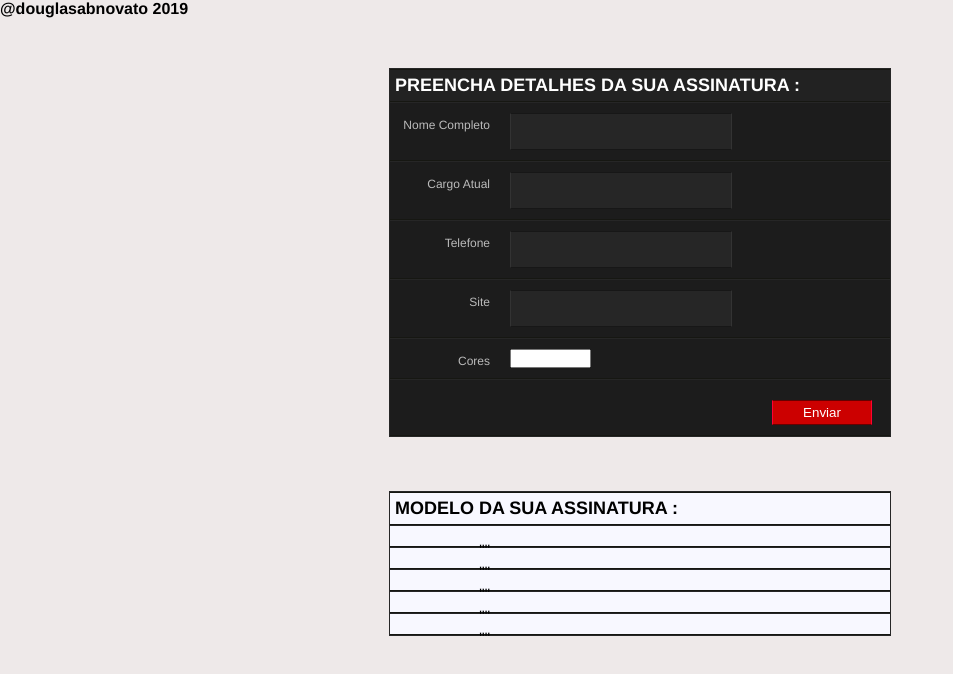
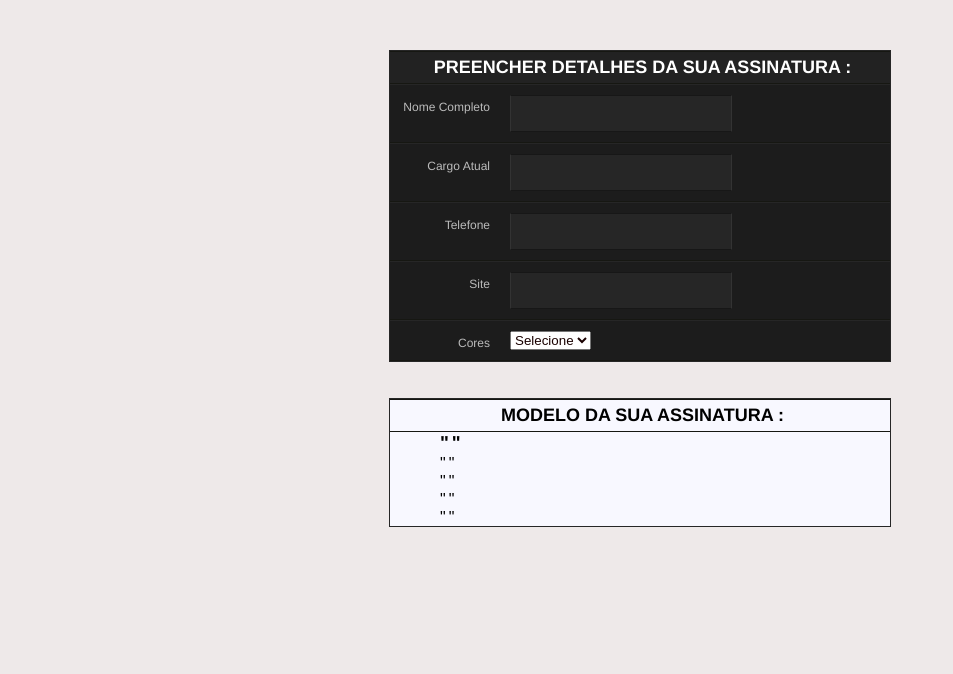
Before and after one commit to jfbaraky/signature-block-generator, a React (Create React App) app: page / in a window 1280 px wide. Shown: the top 674 px of the page, without its empty margins (0-953 px from the left). Built offline with nearby package versions, Linux system fonts and the light colour scheme.

Commit message:
issue #4

```diff
--- a/src/App.js
+++ b/src/App.js
@@ -6,9 +6,7 @@ class App extends Component {
     render() {
       return (
         <div className="App">
-          <h4> @douglasabnovato 2019 </h4>
           <Signature />
-
         </div>
       );
     }
--- a/src/components/Signature/Signature.js
+++ b/src/components/Signature/Signature.js
@@ -17,16 +17,13 @@ export default class Signature extends React.Component {
       state[campo] = evento.target.value;
       this.setState(state);
     };
-    this.onSubmit = (evento) => {
-      evento.preventDefault();
-    };
   }
   render() {
     return (
       <div>
         <div id="inputs">
           <div className="box">
-          <h1>Preencha detalhes da sua assinatura :</h1>
+            <h1>Preencher detalhes da sua assinatura :</h1>
             <label>
               <span>Nome Completo</span>
               <input
@@ -65,7 +62,7 @@ export default class Signature extends React.Component {
             </label>
             <label>
               <span>Cores</span>
-              <select name="input_text" onChange={this.onChange} value={this.state.cores}>
+              <select id="cor" name="input_text" value={this.state.cores}>
                 <option value="">Selecione</option>
                 <option value="1">Preto</option>
                 <option value="2">Azul</option>
@@ -74,23 +71,20 @@ export default class Signature extends React.Component {
                 <option value="5">Branco</option>
               </select>
             </label>
-            <label>
-              <input onClick={this.onSubmit} type="button" className="button" value="Enviar" />
-            </label>
           </div>
         </div>
-        <br/><br/><br/>
+        <br/><br/>
         <div id="modelo">
           <div className="assinatura">
             <h1>Modelo da sua assinatura :</h1>
-            <label><span>{JSON.stringify(this.state.nomecompleto)}</span></label>
-            <label><span>{JSON.stringify(this.state.cargoatual)}</span></label>
-            <label><span>{JSON.stringify(this.state.telefone)}</span></label>
-            <label><span>{JSON.stringify(this.state.site)}</span></label>
-            <label><span>{JSON.stringify(this.state.cores)}</span></label>
+            <h3>{JSON.stringify(this.state.nomecompleto)}</h3>
+            <p>{JSON.stringify(this.state.cargoatual)}</p>
+            <p>{JSON.stringify(this.state.telefone)}</p>
+            <p>{JSON.stringify(this.state.site)}</p>
+            <p>{JSON.stringify(this.state.cores)}</p>
           </div>
         </div>
-        <br />
+        <br/><br/>
       </div>
     );
   }
--- a/src/components/Signature/signature.css
+++ b/src/components/Signature/signature.css
@@ -6,10 +6,14 @@
 
 body{
     font:100% normal Arial, Helvetica, sans-serif;
-    background:#EEE9E9 ; /* #161712 */
+    background:#EEE9E9 ;
 }
 
-.inputs,input,select{
+#cor{
+    color:#1a0000;
+}
+
+#inputs, input, select{
     margin:0;
     padding:0;
     color:#ffffff;
@@ -31,6 +35,7 @@ div.box h1 {
     padding:5px 0 5px 5px;
     border-bottom:1px solid #161712;
     border-top:1px solid #161712;
+    text-align: center;
 }
 
 div.box label {
@@ -62,21 +67,6 @@ div.box .input_text {
     border-right:1px double #333333;
 }
 
-div.box .button{
-    margin:0 0 10px 0;
-    padding:4px 7px;
-    background:#CC0000;
-    border:0px;
-    position: relative;
-    top:10px;
-    left:382px;
-    width:100px;
-    border-bottom: 1px double #660000;
-    border-top: 1px double #660000;
-    border-left:1px double #FF0033;
-    border-right:1px double #FF0033;
-}
-
 /* modelo */
 
 div.assinatura {
@@ -95,23 +85,11 @@ div.assinatura h1 {
     padding:5px 0 5px 5px;
     border-bottom:1px solid #161712;
     border-top:1px solid #161712;
+    text-align: center;
 }
 
-div.assinatura label {
-    width:100%;
-    display: block;
-    background:#F8F8FF;
-    border-top:1px solid #262626;
-    border-bottom:1px solid #161712;
-    padding:10px 0 10px 0;
-}
-
-div.assinatura label span {
-    display: block;
-    color:#000000;
-    font-size:15px;
-    float:left;
-    width:100px;
-    text-align:right;
-    padding:5px 20px 0 0;
-}
+div.assinatura p, h3 {
+    text-indent: 50px;
+    text-align: justify;
+    letter-spacing: 3px;
+  }
```
